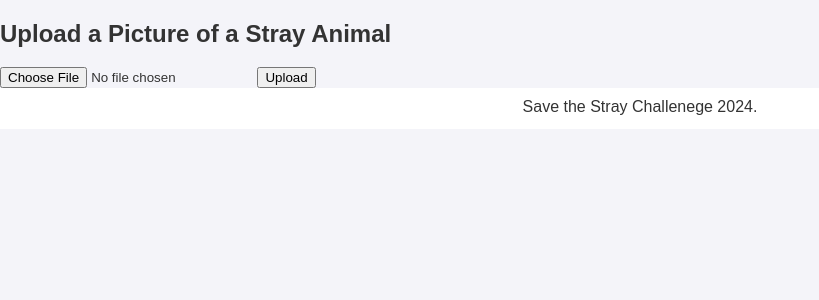
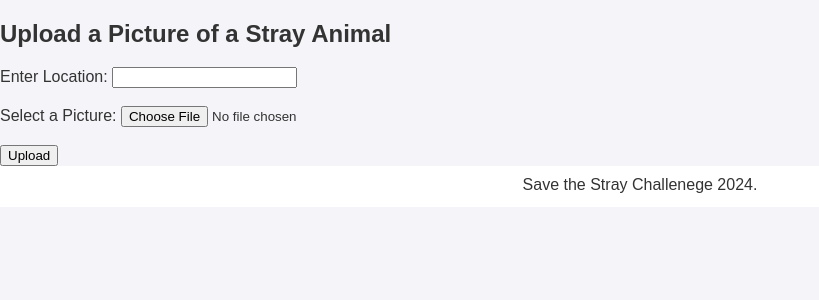
Before and after one commit to arushi-vaidya/SafePaws, a Flask app: page /upload_picture in a window 1280 px wide. Shown: the part 121-421 px from the top of the page, without its empty margins (0-819 px from the left). Run offline with Flask 3, Linux system fonts and the light colour scheme.

Commit message:
Update upload_picture.html

```diff
--- a/web_app/templates/upload_picture.html
+++ b/web_app/templates/upload_picture.html
@@ -2,8 +2,18 @@
 {% block title %}Upload Picture{% endblock %}
 {% block content %}
 <h2>Upload a Picture of a Stray Animal</h2>
+
+{% if message %}
+    <p style="color: green;">{{ message }}</p>
+{% endif %}
+
 <form action="{{ url_for('upload_picture') }}" method="POST" enctype="multipart/form-data">
-    <input type="file" name="file" required>
+    <label for="location">Enter Location:</label>
+    <input type="text" id="location" name="location" required>
+    <br><br>
+    <label for="file">Select a Picture:</label>
+    <input type="file" id="file" name="file" required>
+    <br><br>
     <button type="submit">Upload</button>
 </form>
 {% endblock %}
```
